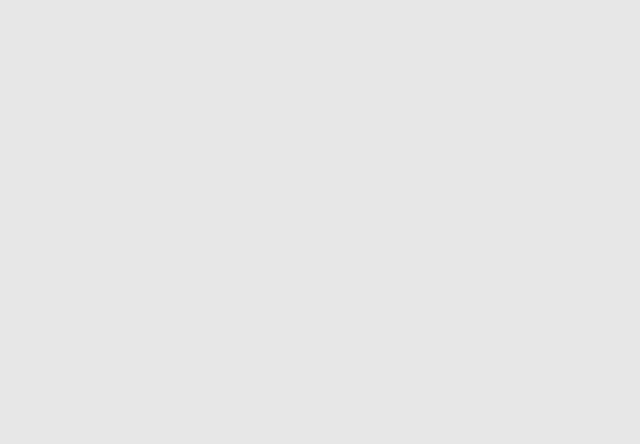
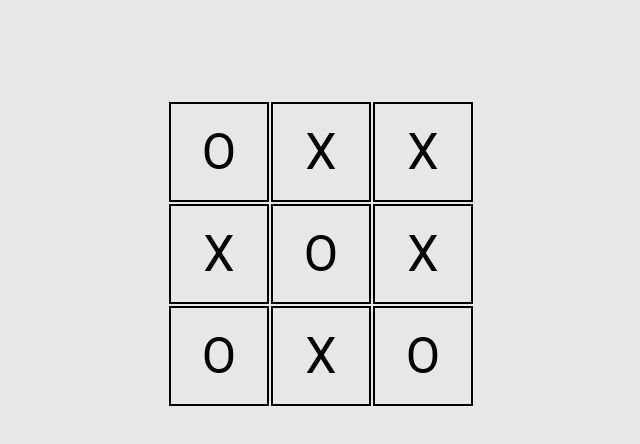
Before and after one commit to hmzCh/tic-tac-toe, a plain HTML site: page index.html in a window 1280 px wide. Shown: the whole page, without its empty margins (319-959 px from the left). Drawn offline with Linux system fonts and the light colour scheme.

Commit message:
Add table

```diff
--- a/index.html
+++ b/index.html
@@ -4,11 +4,29 @@
     <meta charset="UTF-8">
     <meta http-equiv="X-UA-Compatible" content="IE=edge">
     <meta name="viewport" content="width=device-width, initial-scale=1.0">
-    <title>Document</title>
+    <title>Tic Tac Toe</title>
     <link rel="stylesheet" href="styles.css">
 </head>
 <body>
 
+    <table>
+        <tr>
+          <td id="cell-0">O</td>
+          <td id="cell-1">X</td>
+          <td id="cell-2">X</td>
+        </tr>
+        <tr>
+          <td id="cell-3">X</td>
+          <td id="cell-4">O</td>
+          <td id="cell-5">X</td>
+        </tr>
+        <tr>
+          <td id="cell-6">O</td>
+          <td id="cell-7">X</td>
+          <td id="cell-8">O</td>
+        </tr>
+      </table>
+
 </body>
 <script src="logic.js"></script>
 </html>
--- a/styles.css
+++ b/styles.css
@@ -7,4 +7,27 @@
 body{
     font-family: roboto, sans-serif;
     background-color: rgb(231, 231, 231);
+    display: flex;
+    flex-direction: row;
+    justify-content: center;
+    /* align-items: center; */
+    /* align-content: center; */
 }
+
+table {
+    margin: 100px;
+}
+
+td {
+    width: 100px;
+    height: 100px;
+    border: solid 2px black;
+    font-size: 50px;
+    text-align: center;
+}
+
+div{
+    width: 100px;
+    height: 100px;
+    background-color: blueviolet;
+}
```
